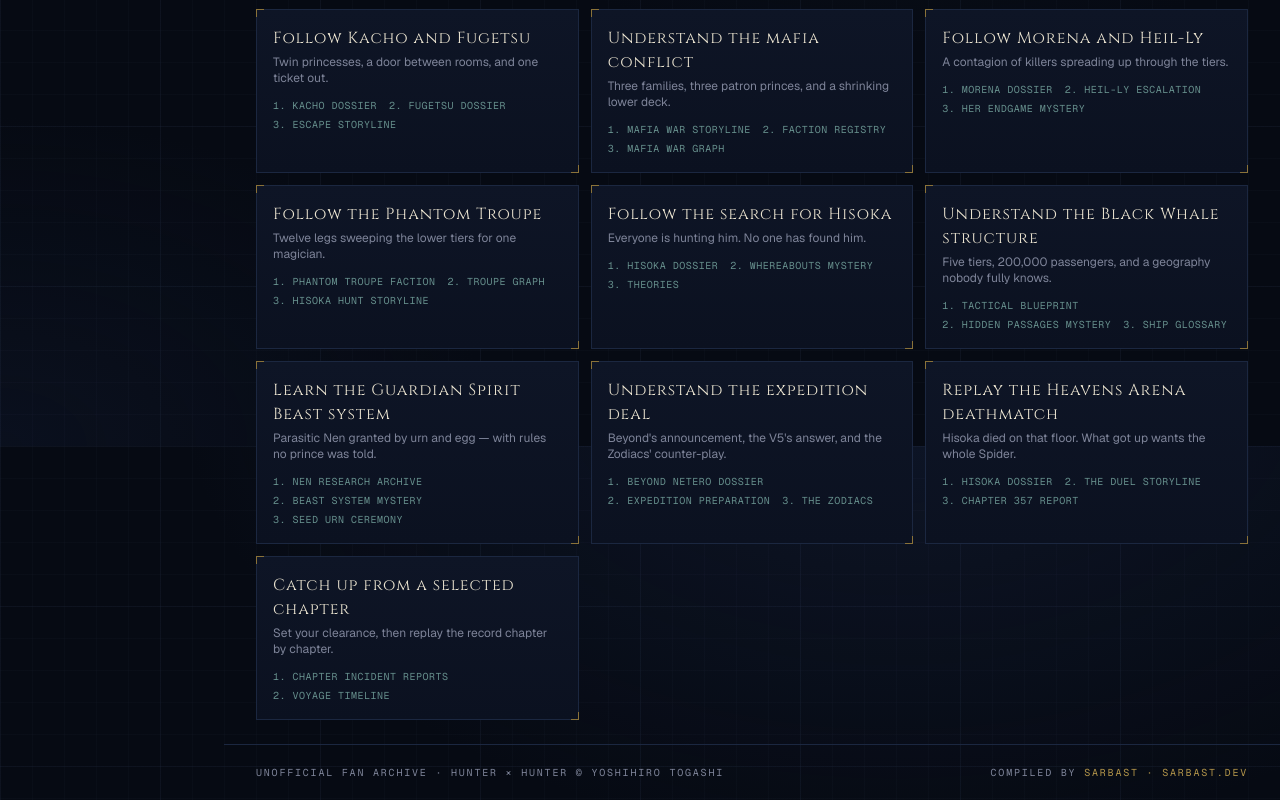
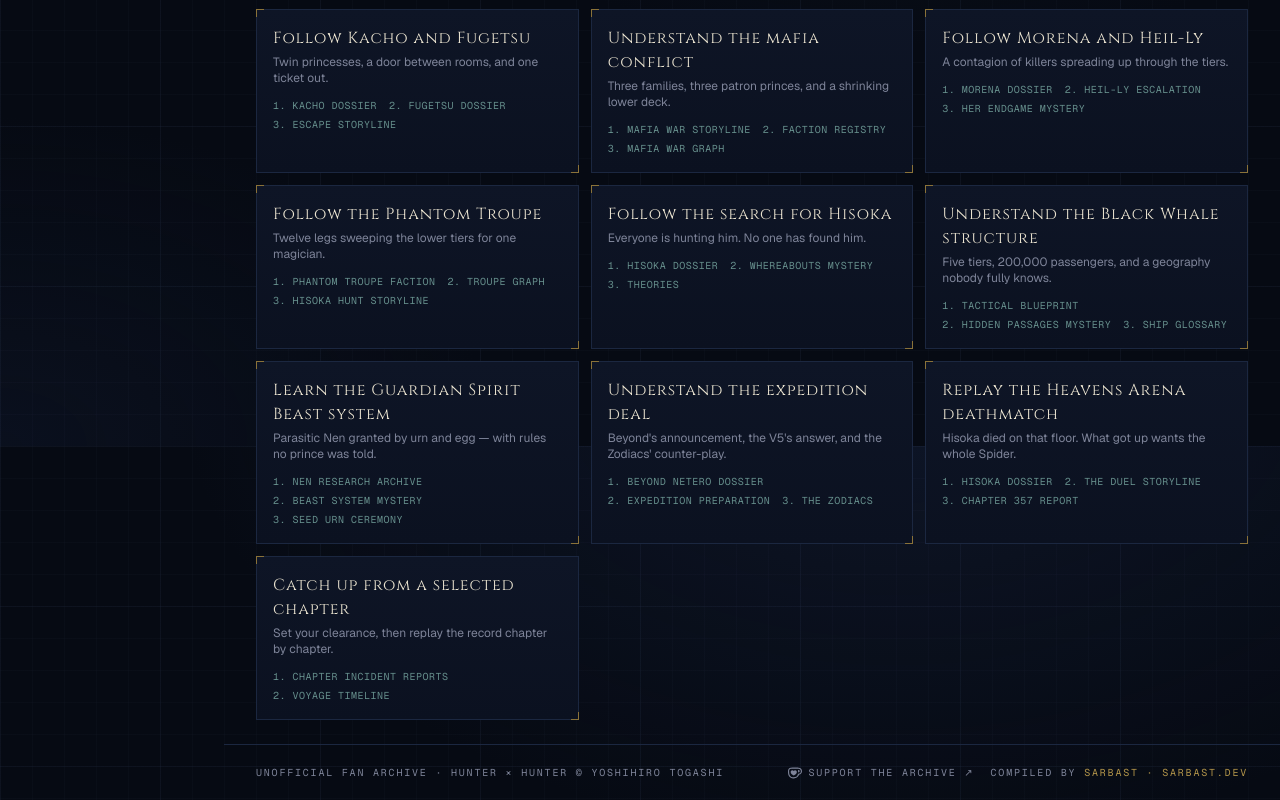
Before and after one commit to SarKurd/Black-Whale-Nexus, a Next.js app: page / in a window 1280 px wide. Shown: the part 2754-3554 px from the top of the page. Built offline with nearby package versions, Linux system fonts and the light colour scheme; no server answers.

Commit message:
Add Ko-fi funding link

```diff
--- a/src/components/shell/AppShell.tsx
+++ b/src/components/shell/AppShell.tsx
@@ -165,6 +165,22 @@ export function AppShell({ children }: { children: React.ReactNode }) {
             <span className="intel-label">
               Unofficial fan archive · Hunter × Hunter © Yoshihiro Togashi
             </span>
+            <div className="flex flex-wrap items-center gap-x-4 gap-y-2">
+              <a
+                href="https://ko-fi.com/sarbast"
+                target="_blank"
+                rel="noopener noreferrer"
+                className="intel-label inline-flex items-center gap-1.5 text-gold transition-colors hover:text-gold-bright"
+              >
+                <svg
+                  aria-hidden="true"
+                  viewBox="0 0 24 24"
+                  className="h-3.5 w-3.5 shrink-0 fill-current"
+                >
+                  <path d="M11.351 2.715c-2.7 0-4.986.025-6.83.26C2.078 3.285 0 5.154 0 8.61c0 3.506.182 6.13 1.585 8.493 1.584 2.701 4.233 4.182 7.662 4.182h.83c4.209 0 6.494-2.234 7.637-4a9.5 9.5 0 0 0 1.091-2.338C21.792 14.688 24 12.22 24 9.208v-.415c0-3.247-2.13-5.507-5.792-5.87-1.558-.156-2.65-.208-6.857-.208m0 1.947c4.208 0 5.09.052 6.571.182 2.624.311 4.13 1.584 4.13 4v.39c0 2.156-1.792 3.844-3.87 3.844h-.935l-.156.649c-.208 1.013-.597 1.818-1.039 2.546-.909 1.428-2.545 3.064-5.922 3.064h-.805c-2.571 0-4.831-.883-6.078-3.195-1.09-2-1.298-4.155-1.298-7.506 0-2.181.857-3.402 3.012-3.714 1.533-.233 3.559-.26 6.39-.26m6.547 2.287c-.416 0-.65.234-.65.546v2.935c0 .311.234.545.65.545 1.324 0 2.051-.754 2.051-2s-.727-2.026-2.052-2.026m-10.39.182c-1.818 0-3.013 1.48-3.013 3.142 0 1.533.858 2.857 1.949 3.897.727.701 1.87 1.429 2.649 1.896a1.47 1.47 0 0 0 1.507 0c.78-.467 1.922-1.195 2.623-1.896 1.117-1.039 1.974-2.364 1.974-3.897 0-1.662-1.247-3.142-3.039-3.142-1.065 0-1.792.545-2.338 1.298-.493-.753-1.246-1.298-2.312-1.298" />
+                </svg>
+                Support the archive ↗
+              </a>
               <span className="intel-label">
                 Compiled by{" "}
                 <a
@@ -176,6 +192,7 @@ export function AppShell({ children }: { children: React.ReactNode }) {
                   Sarbast · sarbast.dev
                 </a>
               </span>
+            </div>
           </div>
         </footer>
       </div>
```
Lines whose indentation alone changed are shown as unchanged.
